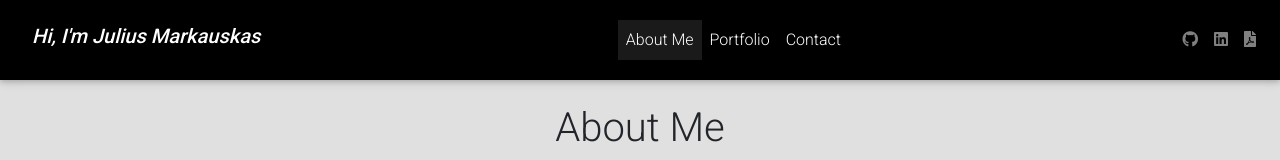
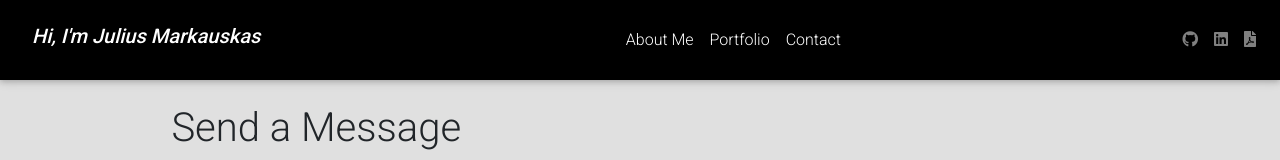
Before and after one commit to Juliusm9791/Portfolio_React, a React (Create React App) app: page /#/contact in a window 1280 px wide. Shown: the top 160 px of the page. Built offline with nearby package versions, Linux system fonts and the light colour scheme.

Commit message:
fix for git pages

```diff
--- a/package.json
+++ b/package.json
@@ -2,7 +2,7 @@
   "name": "portfolio_react",
   "version": "0.1.0",
   "private": true,
-  "homepage": "https://juliusm9791.github.io/",
+  "homepage": "https://juliusm9791.github.io/Portfolio_React/",
   "// If You want to install mdbreact from our GitLab repository, please replace '5.1.0' with gitURL provided here ->": "git+https://oauth2:<YOUR-TOKEN-GOES-HERE>@git.mdbootstrap.com/mdb/react/re-pro.git",
   "dependencies": {
     "axios": "^0.25.0",
--- a/src/components/nav.js
+++ b/src/components/nav.js
@@ -9,9 +9,10 @@
 
   let changeState = () => {
     setSatge(() => {
-      return window.location.pathname;
+      return window.location.hash;
     })
   };
+
 
   const [navOpen, toggleOpen] = useState(false)
   const closeNav = () => {
@@ -28,13 +29,13 @@
       <MDBNavbarToggler onClick={() => toggleOpen(!navOpen)} />
       <MDBCollapse id="navbarCollapse3" isOpen={navOpen} navbar>
         <MDBNavbarNav right>
-          <MDBNavItem onClick={changeState} active={active === '/aboutme'} >
+          <MDBNavItem onClick={changeState} active={active === '#/aboutme'} >
             <MDBNavLink to="aboutme" onClick={closeNav}>About Me</MDBNavLink>
           </MDBNavItem>
-          <MDBNavItem onClick={changeState} active={active === '/portfolio'}>
+          <MDBNavItem onClick={changeState} active={active === '#/portfolio'}>
             <MDBNavLink to="portfolio" onClick={closeNav}>Portfolio</MDBNavLink>
           </MDBNavItem>
-          <MDBNavItem onClick={changeState} active={active === '/contact'}>
+          <MDBNavItem onClick={changeState} active={active === '#/contact'}>
             <MDBNavLink to="contact" onClick={closeNav}>Contact</MDBNavLink>
           </MDBNavItem>
         </MDBNavbarNav>
--- a/src/components/pages/contact.js
+++ b/src/components/pages/contact.js
@@ -16,7 +16,7 @@
     const inputType = target.name;
     const inputValue = target.value;
 
-    // Based on the input type, we set the state of either email, username, and password
+    // Set the state of either email, username, and password
     if (inputType === 'email') {
       setEmail(inputValue);
     } else if (inputType === 'userName') {
@@ -29,20 +29,15 @@
   };
 
   const handleFormSubmit = (e) => {
-    // Preventing the default behavior of the form submit (which is to refresh the page)
     e.preventDefault();
 
-    // First we check to see if the email is not valid or if the userName is empty. If so we set an error message to be displayed on the page.
     if (!validateEmail(email) || !userName || !subject || !text) {
       setErrorMessage('Email is invalid or you did not fill all fields');
-      // We want to exit out of this code block if something is wrong so that the user can correct it
       return;
-      // Then we check to see if the password is not valid. If so, we set an error message regarding the password.
     }
 
-    // alert(`Hello ${userName}`);
 
-    // If everything goes according to plan, we want to clear out the input after a successful registration.
+    // Clear out the input after a successful registration.
     setName('');
     setText('');
     setEmail('');
@@ -54,9 +49,14 @@
   return (
     <MDBContainer>
 
-        <MDBCol md="5" className="mt-4 mb-1">
+        <MDBCol md="5" className="mt-4 mb-5">
           <form>
             <h1 className="text-center mb-4">Send a Message</h1>
+            {errorMessage && (
+        <div className="text-danger text-center">
+          <p className="error-text"><strong>{errorMessage}</strong></p>
+        </div>
+      )}
             <label htmlFor="defaultFormContactNameEx" className="grey-text">
               Your name
             </label>
@@ -87,11 +87,7 @@
               </MDBBtn>
             </div>
           </form>
-        {errorMessage && (
-        <div className="text-danger text-center">
-          <p className="error-text"><strong>{errorMessage}</strong></p>
-        </div>
-      )}
+
         </MDBCol>
 
     </MDBContainer>
--- a/src/components/portfoliomain.js
+++ b/src/components/portfoliomain.js
@@ -3,7 +3,7 @@
 import About from './pages/aboutme';
 import Portfolio from './pages/portfolio';
 import Contact from './pages/contact';
-import { BrowserRouter as Router } from 'react-router-dom';
+import { HashRouter as Router } from 'react-router-dom';
 import { Route, Switch } from 'react-router-dom';
 
 const Portfoliomain = () => {
```
Also changed, not shown: 1 other file (tests, documents, lock files or other folders).
